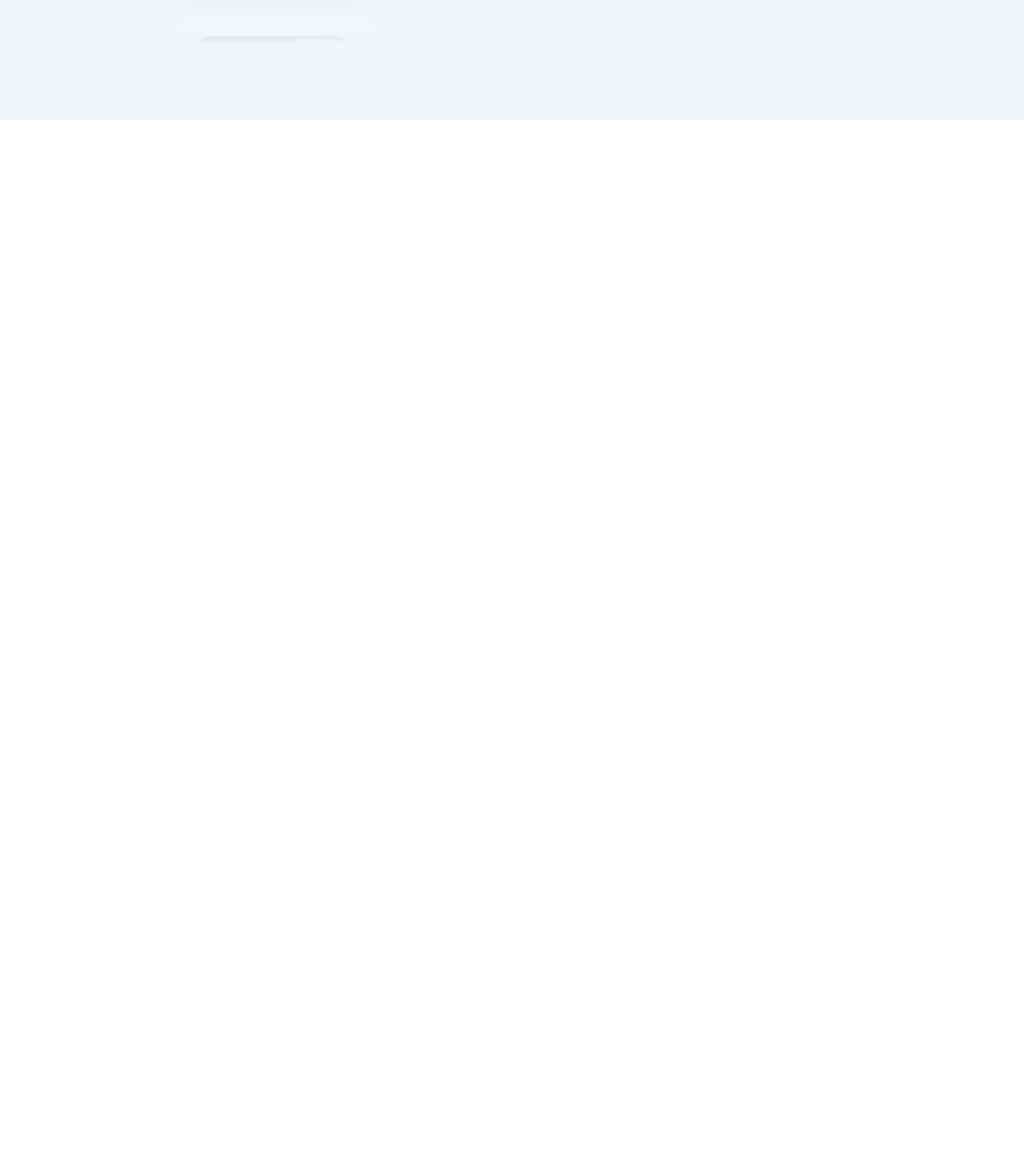
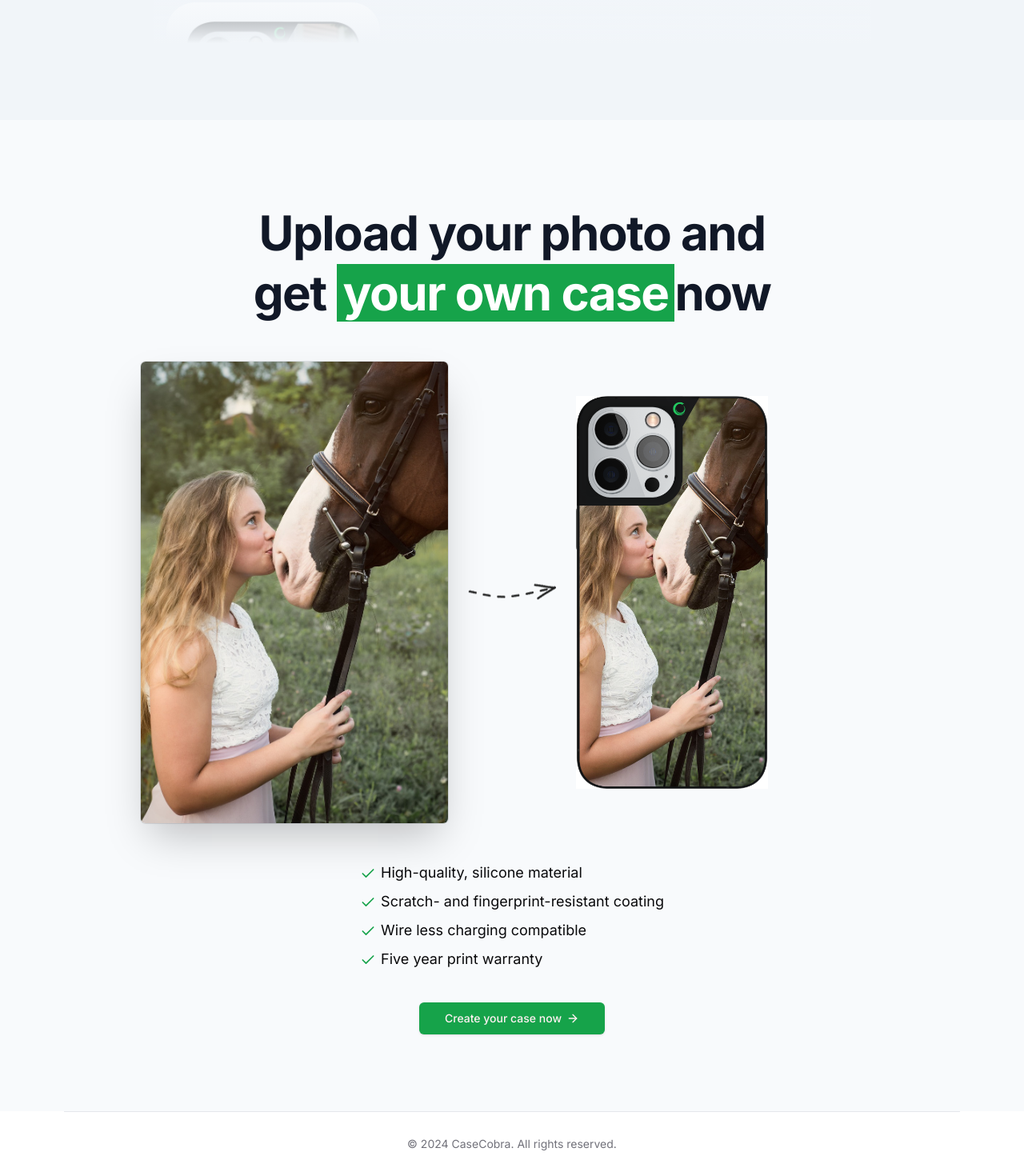
Before and after one commit to fabien-design/caseshop, a Next.js app: page / in a window 1280 px wide. Shown: the part 3014-4484 px from the top of the page at 80% size. Before the commit the page ends 3164 px from the top, so only its background shows below. Built offline with nearby package versions, Linux system fonts and the light colour scheme; no server answers.

Commit message:
chore: Add Footer component to layout and update landing page with custom case section

```diff
--- a/src/app/layout.tsx
+++ b/src/app/layout.tsx
@@ -2,6 +2,7 @@
 import { Inter } from "next/font/google";
 import "./globals.css";
 import NavBar from "@/components/NavBar";
+import Footer from "@/components/Footer";
 
 const inter = Inter({ subsets: ["latin"] });
 
@@ -20,6 +21,7 @@
       <body className={inter.className}>
         <NavBar />
         {children}
+        <Footer />
       </body>
     </html>
   );
--- a/src/app/page.tsx
+++ b/src/app/page.tsx
@@ -1,9 +1,11 @@
 import MaxWidthWrapper from '@/components/MaxWidthWrapper';
 import Image from 'next/image';
-import { Check, Star, StarHalf } from 'lucide-react';
+import { ArrowRight, Check, Star, StarHalf } from 'lucide-react';
 import Phone from '@/components/Phone';
 import { Icons } from '@/components/Icons';
 import Reviews from '@/components/Reviews';
+import Link from 'next/link';
+import { buttonVariants } from '@/components/ui/button';
 
 export default function Home() {
   return (
@@ -249,6 +251,72 @@
           <Reviews />
         </div>
       </section>
+
+      <section>
+            <MaxWidthWrapper className="py-24">
+                <div className='mb-12 px-6 lg:px-8'>
+                    <div className='mx-auto max-w-2xl sm:text-center'>
+                        <h2
+                            className="order-1 mt-2 tracking-tight text-center
+                                    text-balance !leading-tight font-bold text-5xl md:text-6xl
+                                    text-gray-900"
+                            >
+                            Upload your photo and get{" "}
+                            <span className="relative px-2 text-white bg-green-600">
+                                your own case
+                            </span>
+                            now
+                        </h2>
+                    </div>
+                </div>
+                <div className='mx-auto max-w-6xl px-6 lg:px-8'>
+                    <div className='relative flex flex-col items-center md:grid
+                    grid-cols-2 gap-40'>
+                        <img src='/arrow.png' alt='arrow img' className='absolute top-[25rem] md:top-1/2
+                        -translate-y-1/2 z-10 left-1/2 -translate-x-1/2 rotate-90
+                        md:rotate-0' />
+                        <div className='relative h-80 md:h-full w-full md:justify-self-end
+                        max-w-sm rounded-xl bg-gray-900/5 ring-inset
+                        ring-gray-900/10 lg:rounded-2xl'>
+                            <img src='/horse.jpg' alt='horse pic' className='rounded-md object-cover
+                            bg-white shadow-2xl ring-1 ring-gray-900/10 h-full w-full ' />
+                        </div>
+
+                        <Phone imgSrc='/horse_phone.jpg' className='w-60' />
+                    </div>
+                </div>
+
+                <ul className='mx-auto mt-12 max-w-prose sm:text-lg
+                space-y-2 w-fit'>
+                    <li className='w-fit'>
+                        <Check className='h-5 w-5 text-green-600 inline
+                        mr-1.5' />
+                        High-quality, silicone material
+                    </li>
+                    <li className='w-fit'>
+                        <Check className='h-5 w-5 text-green-600 inline
+                        mr-1.5' />
+                        Scratch- and fingerprint-resistant coating
+                    </li>
+                    <li className='w-fit'>
+                        <Check className='h-5 w-5 text-green-600 inline
+                        mr-1.5' />
+                        Wire less charging compatible
+                    </li>
+                    <li className='w-fit'>
+                        <Check className='h-5 w-5 text-green-600 inline
+                        mr-1.5' />
+                        Five year print warranty
+                    </li>
+                    <div className='flex justify-center'>
+                        <Link href='/configure/upload' className={buttonVariants({
+                            size: 'lg',
+                            className: 'mx-auto mt-8'
+                        })}>Create your case now <ArrowRight className='h-4 w-4 ml-1.5'/> </Link>
+                    </div>
+                </ul>
+            </MaxWidthWrapper>
+      </section>
     </div>
   );
 }
--- /dev/null
+++ b/src/components/Footer.tsx
@@ -0,0 +1,21 @@
+import MaxWidthWrapper from "./MaxWidthWrapper";
+
+const Footer = () => {
+  return (
+    <footer className="bg-white h-20 relative">
+        <MaxWidthWrapper>
+            <div className="border-t border-gray-200" />
+
+            <div className="h-full flex flex-col justify-center items-center">
+                <div className="text-center md:text-left pb-2 md:pb-0">
+                    <p className="text-sm text-muted-foreground">
+                        &copy; 2024 CaseCobra. All rights reserved.
+                    </p>
+                </div>
+            </div>
+        </MaxWidthWrapper>
+    </footer>
+  );
+}
+
+export default Footer;
```
